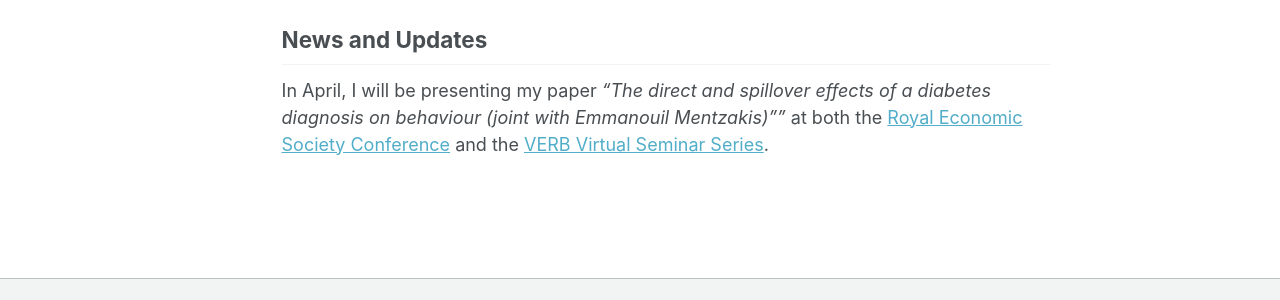
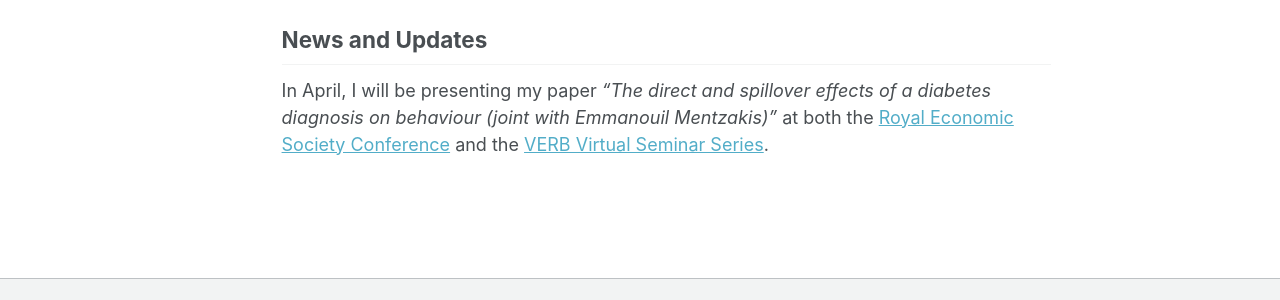
Before and after one commit to RhysLlThomas/rhysllthomas.github.io, a Jekyll site: the page built from _pages/about.md, in a window 1280 px wide and 964 px high. Shown: the part 594-894 px from the top of the window. Built offline with Jekyll 4.4.1, drawn with Linux system fonts in a browser that asks for light colours.

```diff
--- a/_pages/about.md
+++ b/_pages/about.md
@@ -23,4 +23,4 @@ Before starting my Ph.D. studies, I obtained a BSc. and MSc. in Economics both a
 ***
 
 ## News and Updates
-In April, I will be presenting my paper *"The direct and spillover effects of a diabetes diagnosis on behaviour (joint with Emmanouil Mentzakis)""* at both the [Royal Economic Society Conference](https://www.res.org.uk/event-listing/2021-annual-conference.html) and the [VERB Virtual Seminar Series](https://www.human.cornell.edu/pam/research/hehbad/virtualseminars).
+In April, I will be presenting my paper *"The direct and spillover effects of a diabetes diagnosis on behaviour (joint with Emmanouil Mentzakis)"* at both the [Royal Economic Society Conference](https://www.res.org.uk/event-listing/2021-annual-conference.html) and the [VERB Virtual Seminar Series](https://www.human.cornell.edu/pam/research/hehbad/virtualseminars).
```
